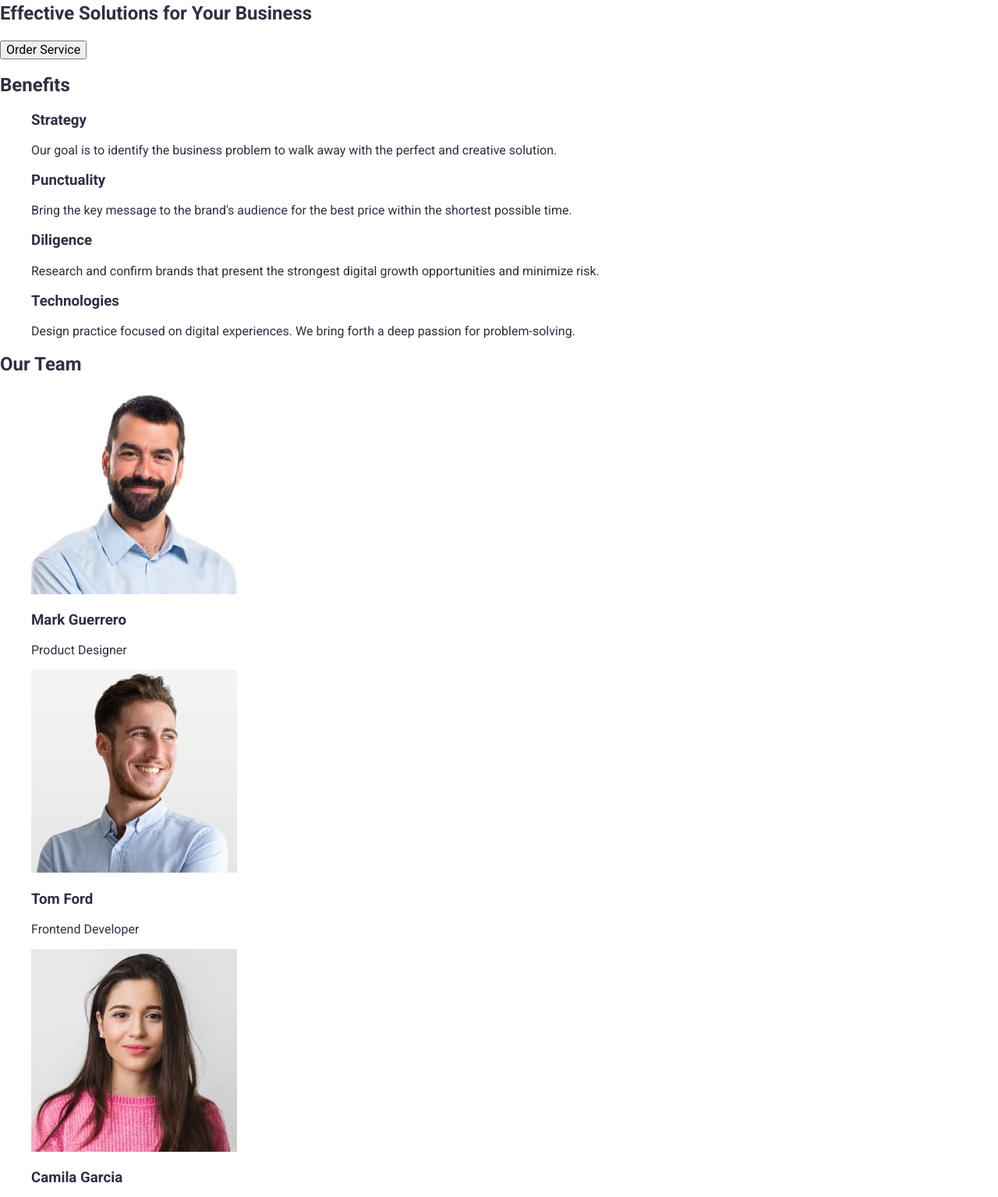
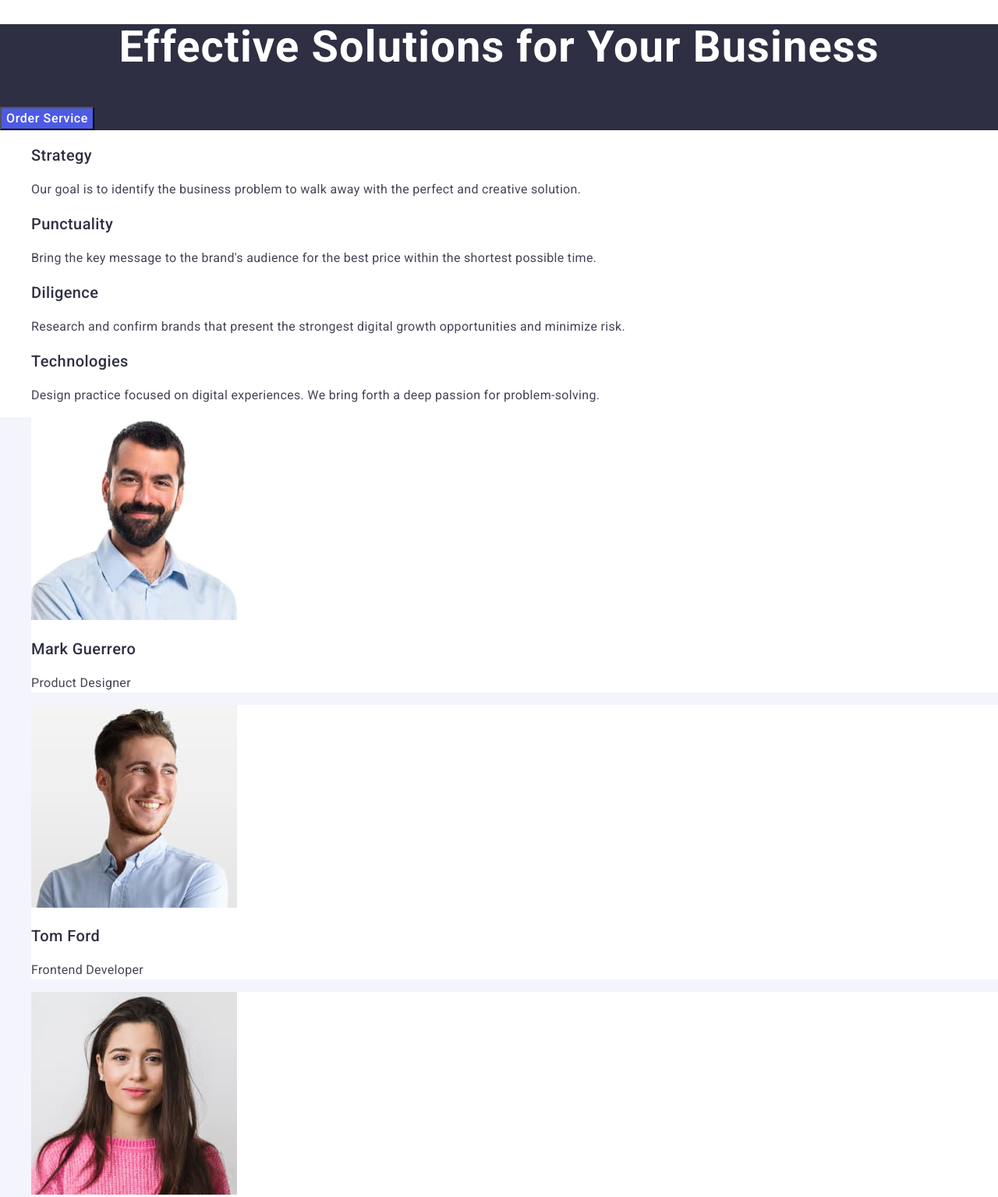
Before and after one commit to julia-boichuk/goit-markup-hw-02, a plain HTML site: page index.html in a window 1280 px wide. Shown: the part 189-1724 px from the top of the page at 78% size. Drawn offline with nearby package versions, Linux system fonts and the light colour scheme.

Commit message:
add section four and styles for sections one-four

```diff
--- a/css/styles.css
+++ b/css/styles.css
@@ -4,7 +4,7 @@
 
   body {
     font-family: "Roboto", sans-serif;
-    color: #2e2f42;;
+    color: #434455
     background-color: #fff;
   }
   ul, ol {
@@ -50,7 +50,68 @@ font-family: "Raleway", sans-serif;
 .contacts-link:focus {
     color: #404bbf;
 }
+    /*first section*/
+    .first-section {
+      background-color:#2e2f42;
+    }
+    .header-one {
+        font-weight: 700;
+        font-size: 56px;
+        line-height: 1.07;
+        letter-spacing: 0.02em;
+        text-align: center;
+        color: #fff;
+    }
+.first-section-button {
+  background-color: #4d5ae5;
+  font-weight: 500;
+  line-height: 1.5;
+  letter-spacing: 0.04em;
+  color: #fff;
+  cursor: pointer;
+}
+.first-section-button:hover,
+.first-section-button:focus {
+    background-color: #404bbf;
+}
 
+    /*second section*/
+h2{
+display: none;
+}
+.header-three {
+    font-weight: 500;
+    font-size: 20px;
+    line-height: 1.2;
+    letter-spacing: 0.02em;
+    color: #2e2f42;
+}
+.p-second-section {
+    font-weight: 400;
+    font-size: 16px;
+    line-height: 1.5;
+    letter-spacing: 0.02em;
+    color: #434455;
+}
+
+    /*third section*/
+.third-section {
+  background-color:#f4f4fd;
+}
+.header-two {
+    font-weight: 700;
+    font-size: 36px;
+    line-height: 1.11;
+    letter-spacing: 0.02em;
+    text-align: center;
+    color: #2e2f42;
+    text-transform: capitalize;
+}
+.our-team-item {
+    background-color:#fff;
+}
+
+        /*fourth section same as previous*/
 
 .page-footer {
     background-color:#2e2f42;;
@@ -59,3 +120,10 @@ font-family: "Raleway", sans-serif;
     font-family: "Raleway", sans-serif;
     color:#f4f4fd;
 }
+.p-footer {
+    font-weight: 400;
+    font-size: 16px;
+    line-height: 1.5;
+    letter-spacing: 0.02em;
+    color: #f4f4fd;
+}
--- a/index.html
+++ b/index.html
@@ -34,73 +34,120 @@
         </address>
     </header>
     <main>
-        <section>
-            <h1>Effective Solutions for Your Business</h1>
-            <button type="button">Order Service</button>
+
+        <!--first section-->
+        <section class="first-section">
+            <h1 class="header-one">Effective Solutions for Your Business</h1>
+            <button class="first-section-button" type="button">Order Service</button>
         </section>
-        <!--Our Values-->
+
+
+        <!--Second section. Our Values-->
         <section>
             <h2>Benefits</h2>
             <ul>
                 <li>
-                    <h3>Strategy</h3>
-                    <p>
+                    <h3 class="header-three">Strategy</h3>
+                    <p class="p-second-section">
                         Our goal is to identify the business problem to walk away with the perfect and creative
                         solution.
                     </p>
                 </li>
                 <li>
-                    <h3>Punctuality</h3>
-                    <p>Bring the key message to the brand's audience for the best price within the shortest possible
+                    <h3 class="header-three">Punctuality</h3>
+                    <p class="p-second-section">Bring the key message to the brand's audience for the best price within the shortest possible
                         time.
                     </p>
                 </li>
                 <li>
-                    <h3>Diligence</h3>
-                    <p>
+                    <h3 class="header-three">Diligence</h3>
+                    <p class="p-second-section">
                         Research and confirm brands that present the strongest digital growth opportunities and minimize
                         risk.
                     </p>
                 </li>
                 <li>
-                    <h3>Technologies</h3>
-                    <p>
+                    <h3 class="header-three">Technologies</h3>
+                    <p class="p-second-section">
                         Design practice focused on digital experiences. We bring forth a deep passion for
                         problem-solving.
                     </p>
                 </li>
             </ul>
         </section>
-        <!--Our Team-->
-        <section>
-            <h2>Our Team</h2>
+
+
+
+        <!--Third section. Our Team-->
+        <section class="third-section">
+            <h2 class="header-two">Our Team</h2>
+            <ul>
+                <li class="our-team-item">
+                    <img src="./images/Mark-Guerrero.jpg" alt="Mark Guerrero" width="264" height="260">
+                    <h3 class="header-three">Mark Guerrero</h3>
+                    <p class="p-second-section">Product Designer</p>
+                </li>
+                <li class="our-team-item">
+                    <img src="./images/Tom-Ford.jpg" alt="Tom Ford" width="264" height="260">
+                    <h3 class="header-three">Tom Ford</h3>
+                    <p class="p-second-section">Frontend Developer</p>
+                </li>
+                <li class="our-team-item">
+                    <img src="./images/Camila-Garcia.jpg" alt="Camila Garcia" width="264" height="260">
+                    <h3 class="header-three">Camila Garcia</h3>
+                    <p class="p-second-section">Marketing</p>
+                </li>
+                <li class="our-team-item">
+                    <img src="./images/Daniel-Wilson.jpg" alt="Daniel Wilson" width="264" height="260">
+                    <h3 class="header-three">Daniel Wilson</h3>
+                    <p class="p-second-section">UI Designer</p>
+                </li>
+            </ul>
+        </section>
+
+        <!--Fourth section. Our Portfolio-->
+        <section class="fourth-section">
+            <h2 class="header-two">Our Portfolio</h2>
             <ul>
                 <li>
-                    <img src="./images/Mark-Guerrero.jpg" alt="Mark Guerrero" width="264" height="260">
-                    <h3>Mark Guerrero</h3>
-                    <p>Product Designer</p>
+                    <img src="./images/img.jpg" alt="Banking App" width="360" height="300">
+                    <h3 class="header-three"></h3>
+                    <p class="p-second-section">App</p>
                 </li>
                 <li>
-                    <img src="./images/Tom-Ford.jpg" alt="Tom Ford" width="264" height="260">
-                    <h3>Tom Ford</h3>
-                    <p>Frontend Developer</p>
+                    <img src="./images/img-2.jpg" alt="Cashless Payment" width="360" height="300">
+                    <h3 class="header-three"></h3>
+                    <p class="p-second-section">Marketing</p>
                 </li>
                 <li>
-                    <img src="./images/Camila-Garcia.jpg" alt="Camila Garcia" width="264" height="260">
-                    <h3>Camila Garcia</h3>
-                    <p>Marketing</p>
+                    <img src="./images/img-3.jpg" alt="Meditation App" width="360" height="300">
+                    <h3 class="header-three"></h3>
+                    <p class="p-second-section">App</p>
                 </li>
                 <li>
-                    <img src="./images/Daniel-Wilson.jpg" alt="Daniel Wilson" width="264" height="260">
-                    <h3>Daniel Wilson</h3>
-                    <p>UI Designer</p>
+                    <img src="./images/img-4.jpg" alt="Taxi Service" width="360" height="300">
+                    <h3 class="header-three"></h3>
+                    <p class="p-second-section">Marketing</p>
+                </li>
+                <li>
+                    <img src="./images/img-5.jpg" alt="Screen Illustrations" width="360" height="300">
+                    <h3 class="header-three"></h3>
+                    <p class="p-second-section">Design</p>
+                </li>
+                <li>
+                    <img src="./images/img-6.jpg" alt="Online Courses" width="360" height="300">
+                    <h3 class="header-three"></h3>
+                    <p class="p-second-section">Marketing</p>
                 </li>
             </ul>
+
+
+
         </section>
     </main>
     <footer class="page-footer">
         <a class="logo footer-logo" href="./index.html">Web<span class="logo-part">Studio</span></a>
-        <p>Increase the flow of customers and sales for your business with digital marketing & growth solutions.</p>
+        <p class="p-footer">Increase the flow of customers and sales for your business with digital marketing & growth solutions.</p>
     </footer>
 </body>
 
```
Also changed, not shown: images/img-2.jpg (added), images/img-3.jpg (added), images/img-4.jpg (added), images/img-5.jpg (added), images/img-6.jpg (added), images/img.jpg (added), 1 other file.
